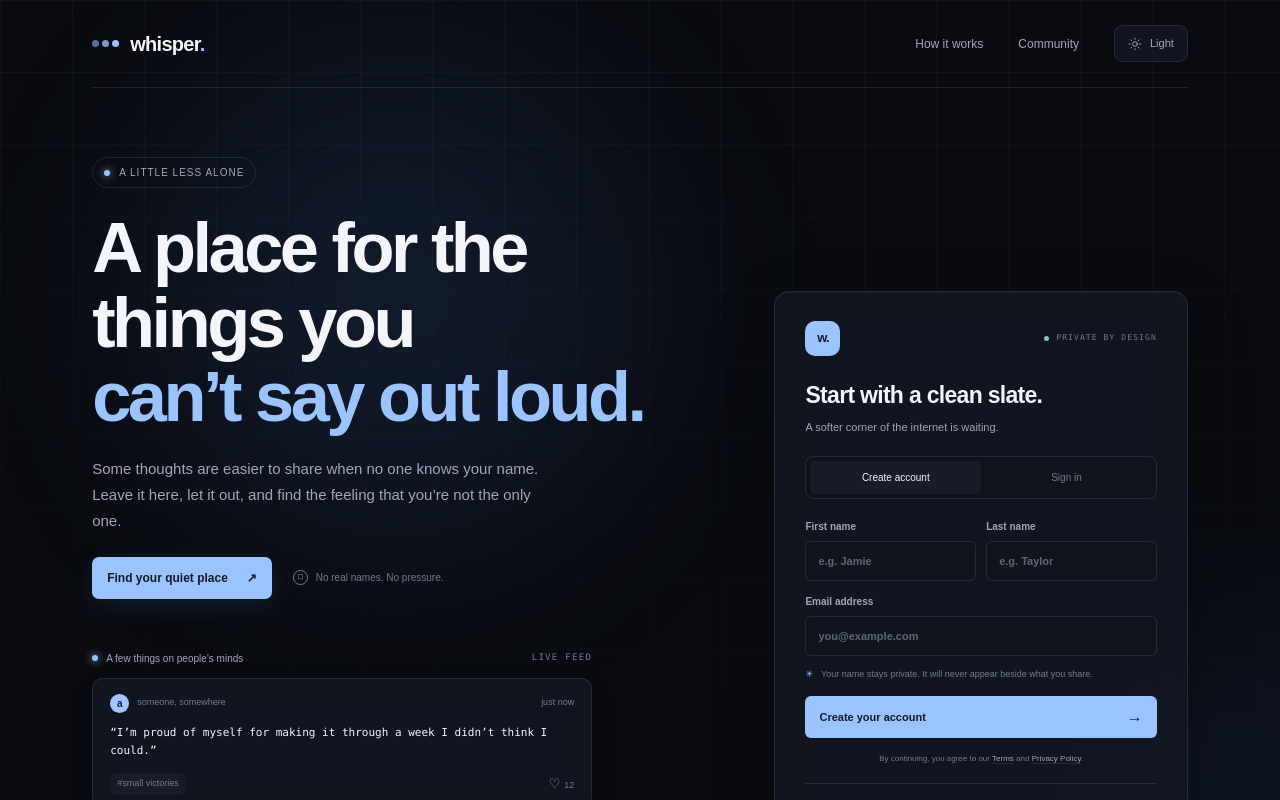
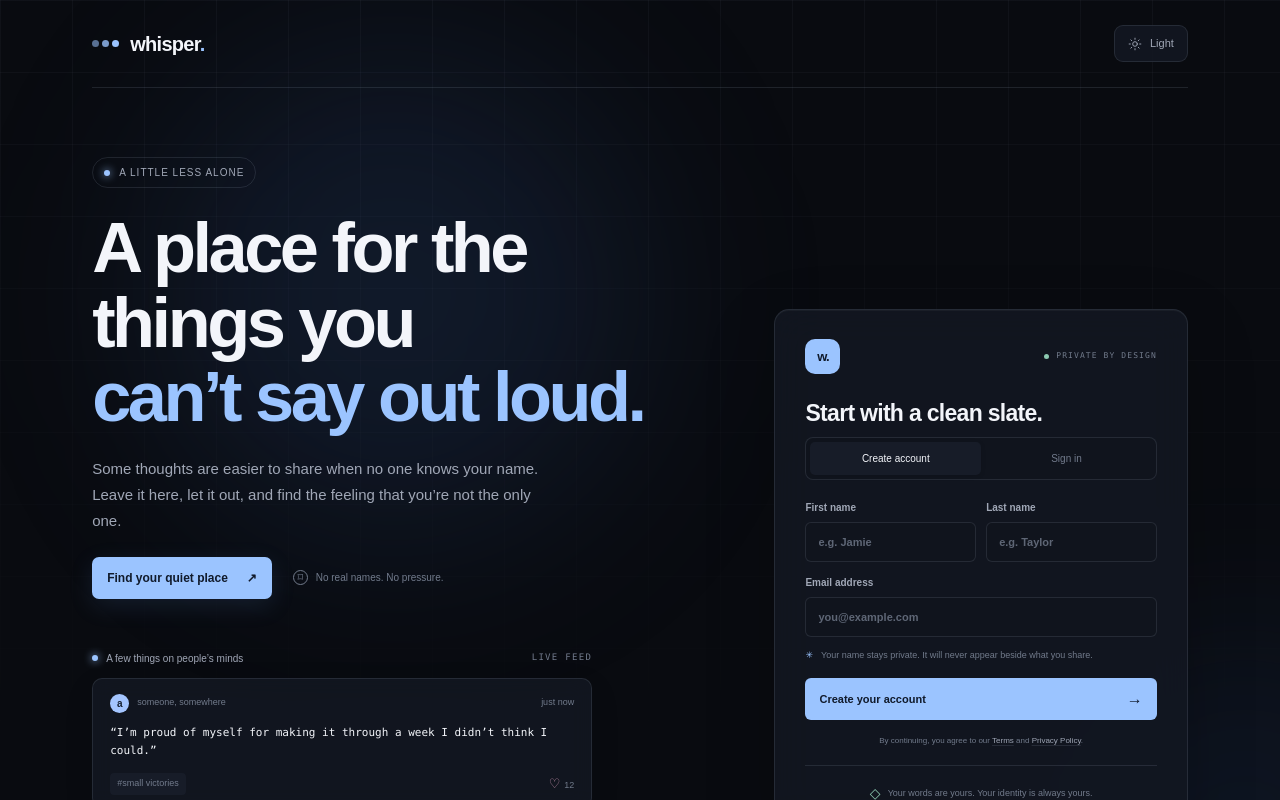
Before and after one commit to alahirajeffrey/whisper, a Next.js app: page / in a window 1280 px wide. Shown: the top 800 px of the page. Built offline with nearby package versions, Linux system fonts and the light colour scheme; no server answers.

Commit message:
commente d out

```diff
--- a/app/page.tsx
+++ b/app/page.tsx
@@ -52,9 +52,7 @@ export default function Home() {
 
   useEffect(() => {
     if (!isAuthenticated || profile === undefined) return;
-    router.replace(
-      profile?.avatarColor ? "/community" : "/onboarding/profile",
-    );
+    router.replace(profile?.avatarColor ? "/community" : "/onboarding/profile");
   }, [isAuthenticated, profile, router]);
 
   function messageFromError(error: unknown) {
@@ -179,10 +177,11 @@ export default function Home() {
             whisper<span className="brand-period">.</span>
           </span>
         </a>
+        {/* remove this navigation
         <nav className="top-nav" aria-label="Main navigation">
           <a href="#how-it-works">How it works</a>
           <a href="#community">Community</a>
-        </nav>
+        </nav> */}
         <button
           className="theme-toggle"
           onClick={() => setTheme(theme === "dark" ? "light" : "dark")}
@@ -325,11 +324,12 @@ export default function Home() {
                   ? "Start with a clean slate."
                   : "Welcome back."}
               </h2>
-              <p className="form-intro">
+              {/* remove this */}
+              {/* <p className="form-intro">
                 {mode === "signup"
                   ? "A softer corner of the internet is waiting."
                   : "Your quiet corner is right where you left it."}
-              </p>
+              </p> */}
               <div
                 className="auth-tabs"
                 role="tablist"
```
